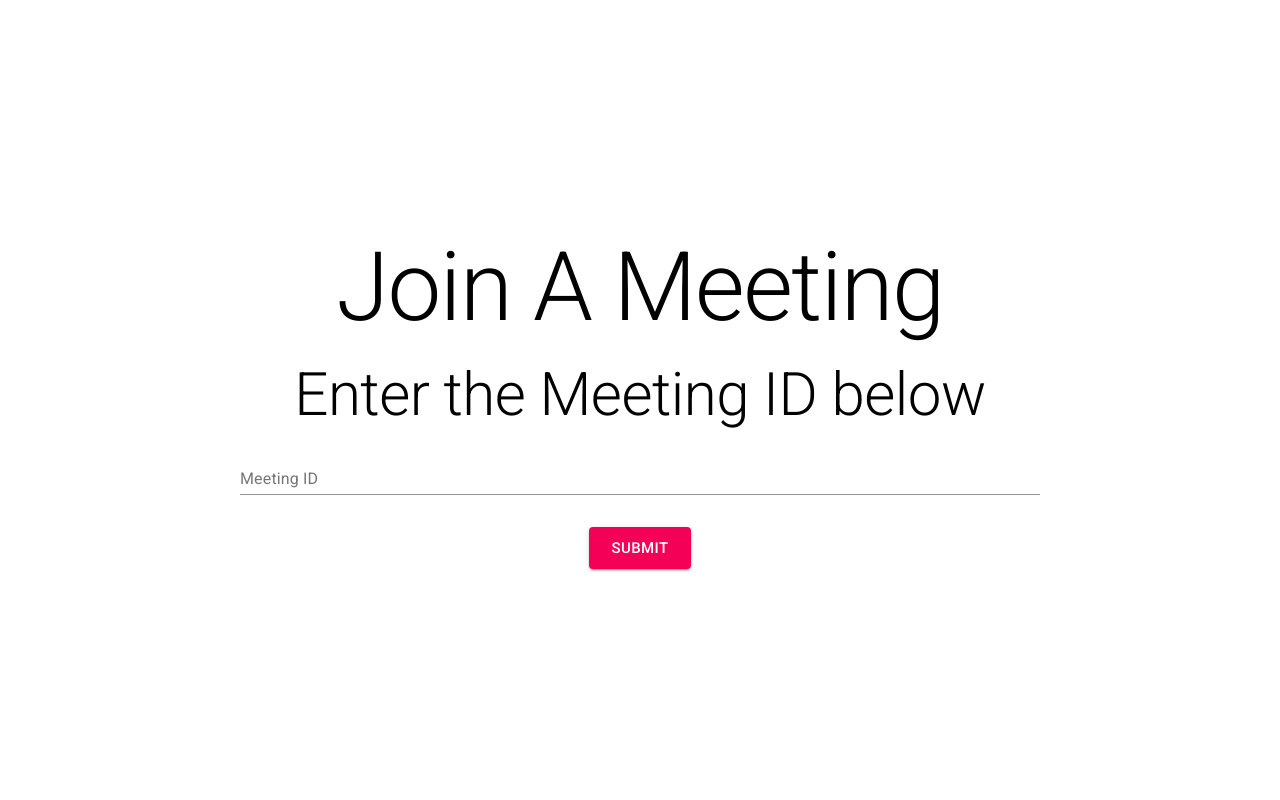
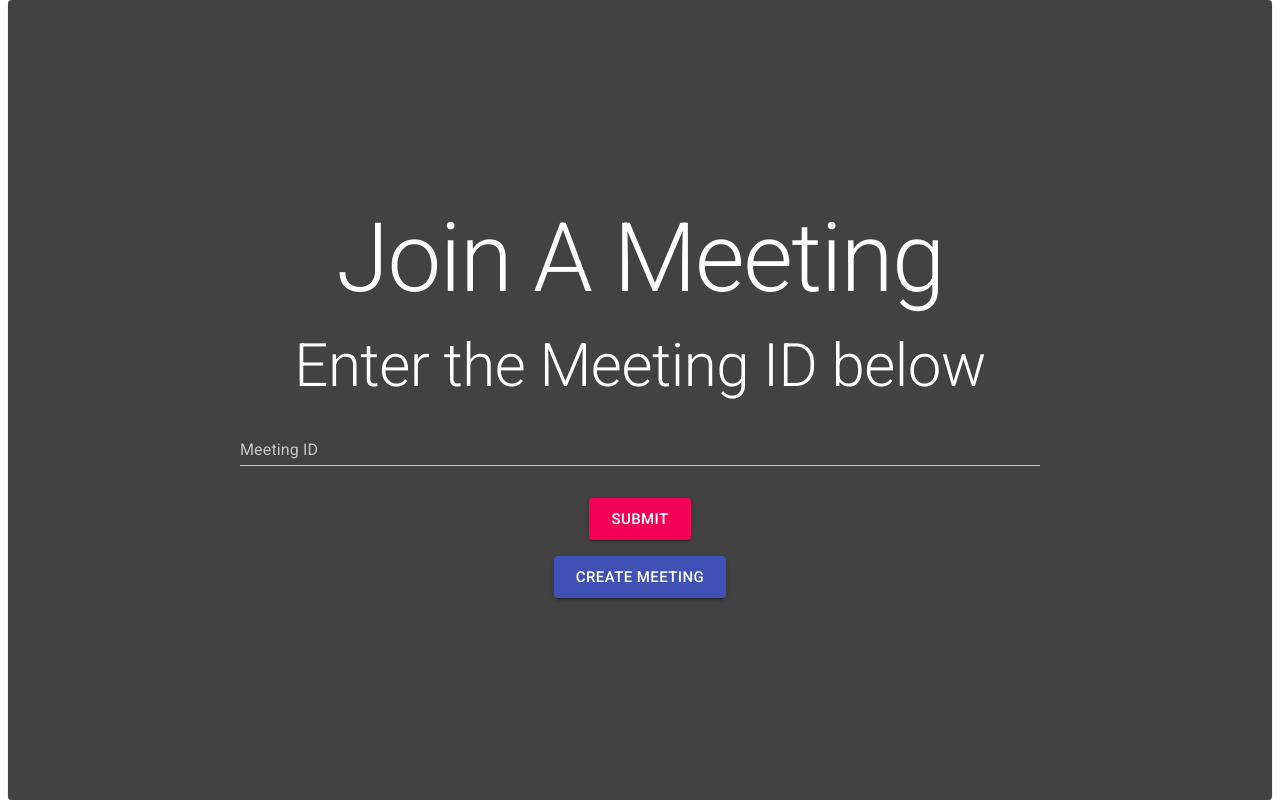
Before and after one commit to abhideepm/Video-Conferencing-App, a React (Create React App) app in the folder client/: page /join in a window 1280 px wide. Built offline with nearby package versions, Linux system fonts and the light colour scheme.

Commit message:
add background

```diff
--- a/client/package.json
+++ b/client/package.json
@@ -8,7 +8,8 @@
 		"react": "^16.13.1",
 		"react-dom": "^16.13.1",
 		"react-scripts": "3.4.3",
-		"socket.io-client": "^2.3.0"
+		"socket.io-client": "^2.3.0",
+		"uuid": "^8.3.0"
 	},
 	"scripts": {
 		"start": "react-scripts start",
--- a/client/src/App.jsx
+++ b/client/src/App.jsx
@@ -8,10 +8,13 @@ import {
 import Home from './Home'
 import JoinMeeting from './JoinMeeting'
 import MeetingRoom from './MeetingRoom'
+import { createMuiTheme, ThemeProvider } from '@material-ui/core'
 
 const App = () => {
+	const theme = createMuiTheme({ palette: { type: 'dark' } })
 	return (
 		<>
+			<ThemeProvider theme={theme}>
 				<Router>
 					<Switch>
 						<Route exact path="/meeting/:id" component={MeetingRoom} />
@@ -20,6 +23,7 @@ const App = () => {
 						<Redirect from="/" to="/home" />
 					</Switch>
 				</Router>
+			</ThemeProvider>
 		</>
 	)
 }
--- a/client/src/Home.jsx
+++ b/client/src/Home.jsx
@@ -1,13 +1,14 @@
-import { Button, Grid, Typography } from '@material-ui/core'
+import { Button, Grid, Typography, Paper } from '@material-ui/core'
 import React from 'react'
 import { useHistory } from 'react-router-dom'
+import { v4 as uuidV4 } from 'uuid'
 
 // TODO Add background image
 
 const Home = () => {
 	const history = useHistory()
 	return (
-		<>
+		<Paper style={{ minHeight: '100vh' }}>
 			<Grid
 				container
 				spacing={0}
@@ -22,7 +23,12 @@ const Home = () => {
 				</Grid>
 				<Grid item justify="center" spacing={2} container>
 					<Grid item>
-						<Button variant="contained" size="large" color="secondary">
+						<Button
+							variant="contained"
+							size="large"
+							color="secondary"
+							onClick={() => history.push(`/meeting/${uuidV4()}`)}
+						>
 							Create a Room
 						</Button>
 					</Grid>
@@ -38,7 +44,7 @@ const Home = () => {
 					</Grid>
 				</Grid>
 			</Grid>
-		</>
+		</Paper>
 	)
 }
 
--- a/client/src/JoinMeeting.jsx
+++ b/client/src/JoinMeeting.jsx
@@ -1,10 +1,12 @@
 import React from 'react'
-import { Grid, Typography, TextField, Button } from '@material-ui/core'
+import { Grid, Typography, TextField, Button, Paper } from '@material-ui/core'
+import { useHistory } from 'react-router-dom'
+import { v4 as uuidV4 } from 'uuid'
 
 const JoinMeeting = () => {
+	const history = useHistory()
 	return (
-		<>
-			{' '}
+		<Paper style={{ minHeight: '100vh' }}>
 			<Grid
 				container
 				spacing={2}
@@ -30,13 +32,25 @@ const JoinMeeting = () => {
 					/>
 				</Grid>
 				<Grid item></Grid>
-				<Grid item>
-					<Button size="large" color="secondary" variant="contained">
-						Submit
-					</Button>
+				<Grid item container direction="column" alignItems="center" spacing={2}>
+					<Grid item>
+						<Button size="large" color="secondary" variant="contained">
+							Submit
+						</Button>
+					</Grid>
+					<Grid item>
+						<Button
+							size="large"
+							color="primary"
+							variant="contained"
+							onClick={() => history.push(`/meeting/${uuidV4()}`)}
+						>
+							Create Meeting
+						</Button>
+					</Grid>
 				</Grid>
 			</Grid>
-		</>
+		</Paper>
 	)
 }
 
--- a/client/src/MeetingRoom.jsx
+++ b/client/src/MeetingRoom.jsx
@@ -1,6 +1,6 @@
-import { Grid } from '@material-ui/core'
+import { Grid, Paper } from '@material-ui/core'
 import Peer from 'peerjs'
-import { React, useEffect, useRef, useState } from 'react'
+import React, { useEffect, useRef, useState } from 'react'
 import { useHistory, useParams } from 'react-router-dom'
 import io from 'socket.io-client'
 import VideoStream from './VideoStream'
@@ -83,14 +83,14 @@ const MeetingRoom = () => {
 	}, [])
 
 	return (
-		<>
+		<Paper style={{ minHeight: '100vh' }}>
 			<Grid container>
 				{response}
 				{videoStreams.map(videoProp => (
 					<VideoStream {...videoProp} />
 				))}
 			</Grid>
-		</>
+		</Paper>
 	)
 }
 
```
Also changed, not shown: client/assets/background.jpg (deleted), 1 other file (tests, documents, lock files or other folders). Lines whose indentation alone changed are shown as unchanged.
